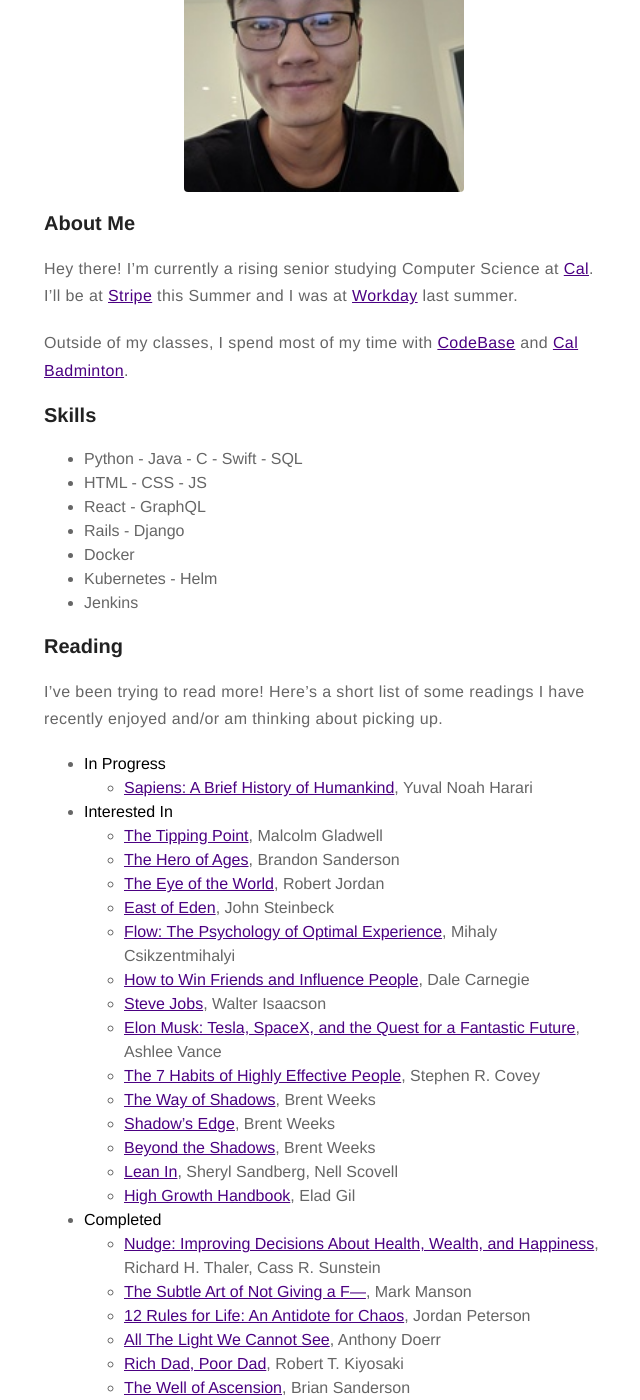
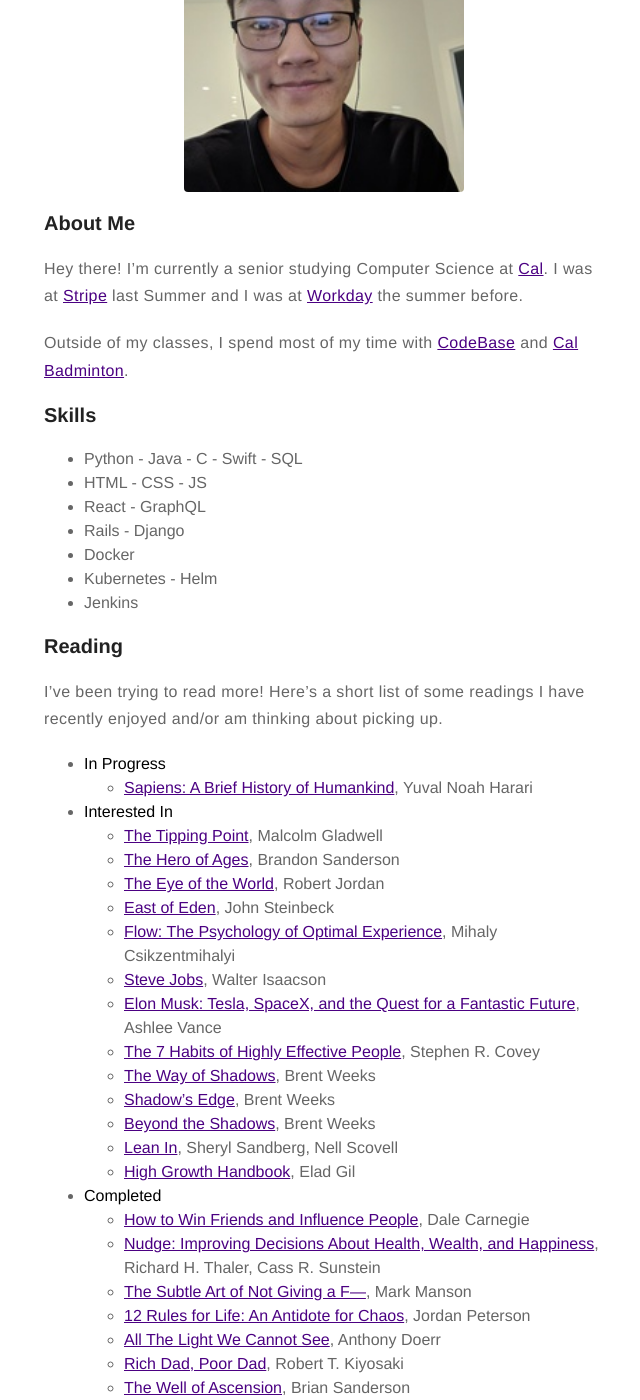
Before and after one commit to OldGuo/oldguo.github.io, a Jekyll site: the page built from about.md, in a window 1280 px wide and 1400 px high, scrolled down 213 px. Shown: the whole window, without its empty margins (316-956 px from the left). Built offline with Jekyll 4.4.1, drawn with Linux system fonts in a browser that asks for light colours.

Commit message:
Update about.md

```diff
--- a/about.md
+++ b/about.md
@@ -5,7 +5,7 @@
 ![Profile Image]({{ site.url }}/{{ site.picture }})
 
 ### About Me
-Hey there! I'm currently a rising senior studying Computer Science at [Cal](http://www.berkeley.edu/). I'll be at [Stripe](https://stripe.com/) this Summer and I was at [Workday](https://www.workday.com/) last summer.
+Hey there! I'm currently a senior studying Computer Science at [Cal](http://www.berkeley.edu/). I was at [Stripe](https://stripe.com/) last Summer and I was at [Workday](https://www.workday.com/) the summer before.
 
 Outside of my classes, I spend most of my time with [CodeBase](https://codebase.berkeley.edu/) and [Cal Badminton](https://badminton.berkeley.edu/).
 
```
Also changed, not shown: other parts of about.md (+1 -1 lines).
